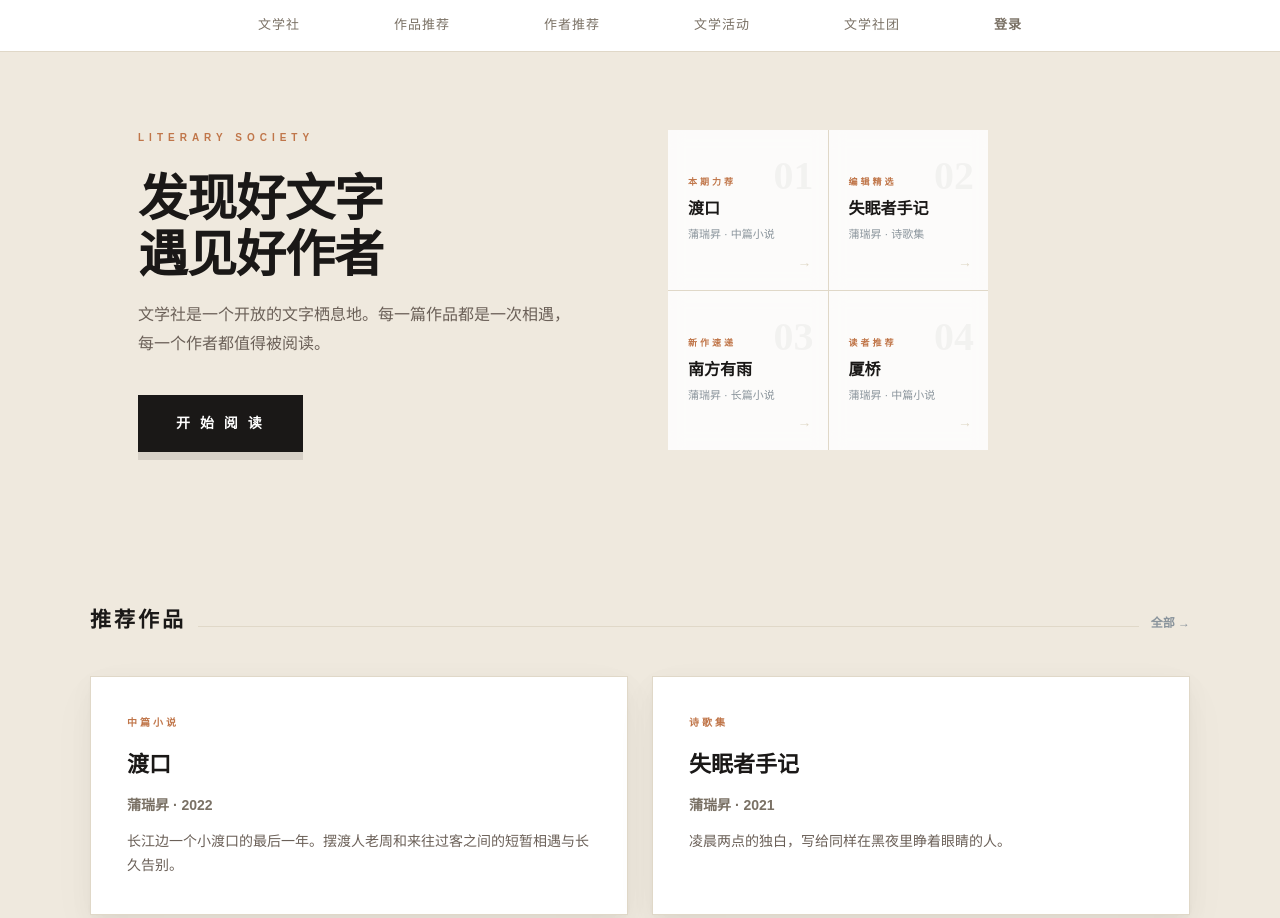
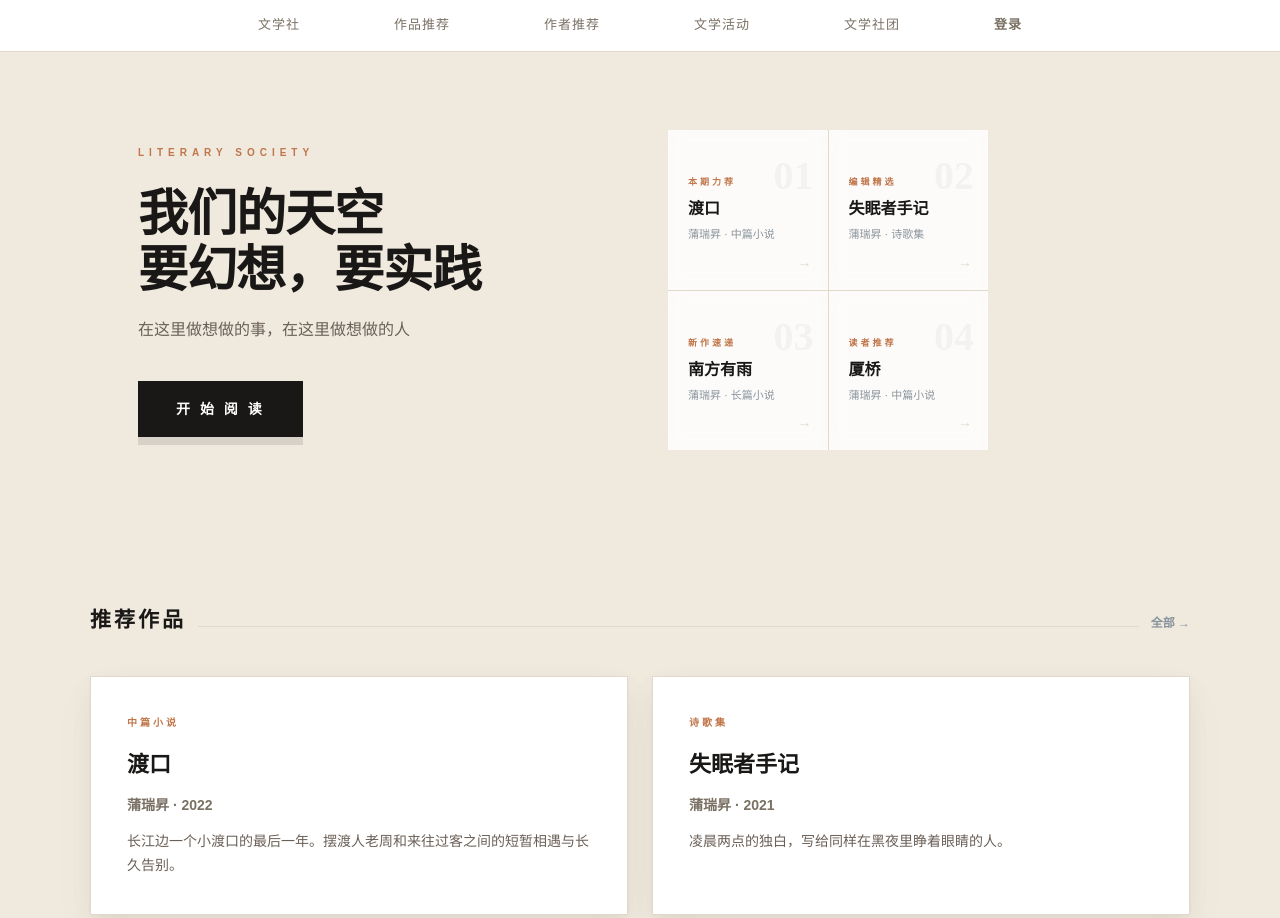
Before and after one commit to kker-5533/writer-site, an Astro site: page / in a window 1280 px wide. Shown: the top 918 px of the page. Built offline with nearby package versions, Linux system fonts and the light colour scheme; Astro itself is replaced by a stand-in of ours.

Commit message:
修复: 首页Hero文字从site.json读取

```diff
--- a/src/data/site.json
+++ b/src/data/site.json
@@ -1,7 +1,7 @@
 {
-  "author": "天空幻想",
-  "subtitle": "我常常幻想，常常失落",
-  "intro": "这里是我的精神角落",
+  "author": "我们的天空",
+  "subtitle": "要幻想，要实践",
+  "intro": "在这里做想做的事，在这里做想做的人",
   "coverImage": "https://images.unsplash.com/photo-1470071459604-3b5ec3a7fe05?w=2400&q=95",
   "coverPresets": [
     {
--- a/src/pages/index.astro
+++ b/src/pages/index.astro
@@ -36,8 +36,8 @@ const recommendedAuthors = users.filter((u: any) => u.recommended && u.status ==
   <header class="hero">
     <div class="hero-text">
       <span class="overline">LITERARY SOCIETY</span>
-      <h1>发现好文字<br>遇见好作者</h1>
-      <p class="hero-desc">文学社是一个开放的文字栖息地。每一篇作品都是一次相遇，每一个作者都值得被阅读。</p>
+      <h1>{siteData.author || '文学社'}<br>{siteData.subtitle || '发现好文字，遇见好作者'}</h1>
+      <p class="hero-desc">{siteData.intro || '文学社是一个开放的文字栖息地。每一篇作品都是一次相遇，每一个作者都值得被阅读。'}</p>
       <a href="/recommended-works" class="cta-btn">开 始 阅 读</a>
     </div>
     <div class="hero-grid">
```
